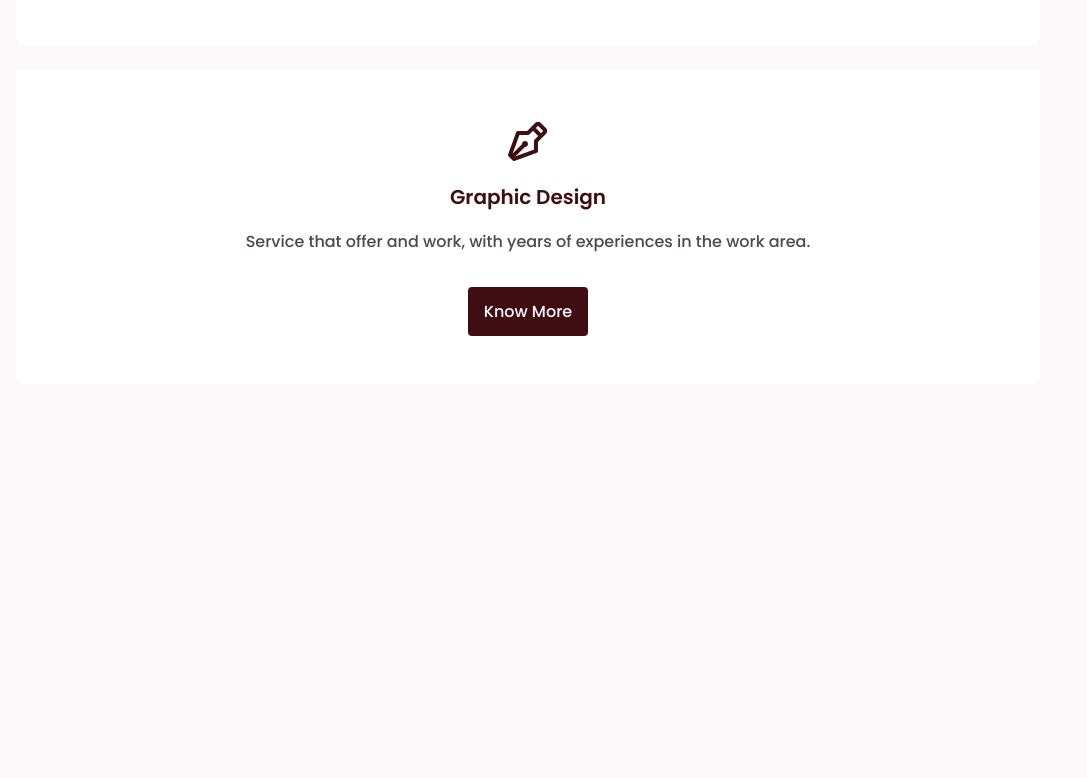
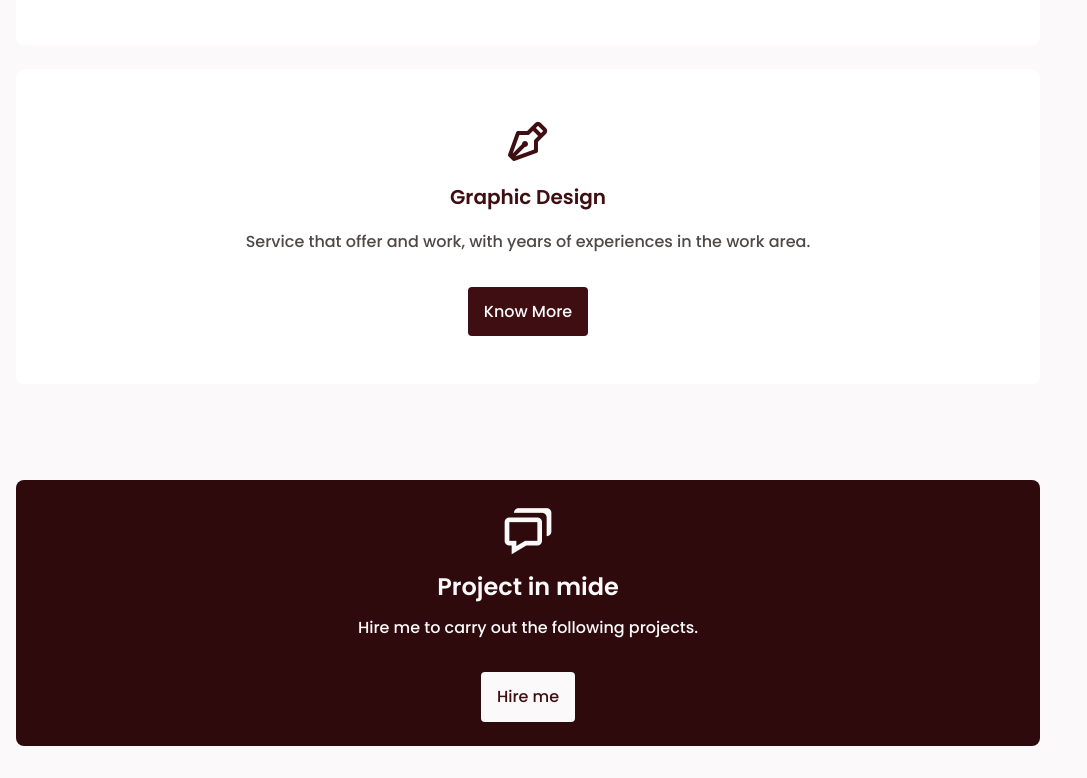
Before and after one commit to ducloc2k1/portfolio, a plain HTML site: page index.html in a window 1280 px wide. Shown: the part 3414-4192 px from the top of the page, without its empty margins (0-1087 px from the left). Before the commit the page ends 3830 px from the top, so only its background shows below. Drawn offline with nearby package versions, Linux system fonts and the light colour scheme.

Commit message:
xong project in mind

```diff
--- a/assets/css/style.css
+++ b/assets/css/style.css
@@ -326,6 +326,15 @@ img{
     background-color: var(--first-color-light);
 }
 
+.button-white{
+    background-color: var(--first-color-lighten);
+    color: var(--first-color);
+}
+
+.button-white:hover{
+    color: var(--first-color-lighten);
+}
+
 /*===== ABOUT =====*/
 .about__data{
     text-align: center;
@@ -419,3 +428,32 @@ img{
     transform: translateY(-.5rem);
     box-shadow: 0 6px 8px rgba(174, 190, 205, .3);
 }
+
+/*===== PROJECT IN MIND =====*/
+.project__container{
+    padding: 1.5rem 1rem;
+    background-color: var(--first-color-dark);
+    color: var(--first-color-lighten);
+    border-radius: .5rem;
+    text-align: center;
+}
+
+.project__icon, .project__title{
+    margin-bottom: var(--mb-1);
+}
+
+.project__icon{
+    font-size: 3.5rem;
+}
+
+.project__title{
+    font-size: 1.5rem;
+}
+
+.project__icon{
+    font-size: 3.5rem;
+}
+
+.project__description{
+    margin-bottom: var(--mb-4);
+}
--- a/index.html
+++ b/index.html
@@ -212,6 +212,22 @@
                 </div>
             </div>
         </section>
+
+        <!--===== PROJECT IN MIND =====-->
+        <section class="bd-container section project" id="project">
+            <div class="project__container bd-grid">
+                <div class="project__data">
+                    <i class="bx bx-chat project__icon"></i>
+                    <div>
+                        <h2 class="project__title">Project in mide</h2>
+                        <p class="project__description">Hire me to carry out the following projects.</p>
+                    </div>
+                    <div>
+                        <a href="" class="button button-white">Hire me</a>
+                    </div>
+                </div>
+            </div>
+        </section>
     </main>
     <script src="assets/js/main.js"></script>
 </body>
```
